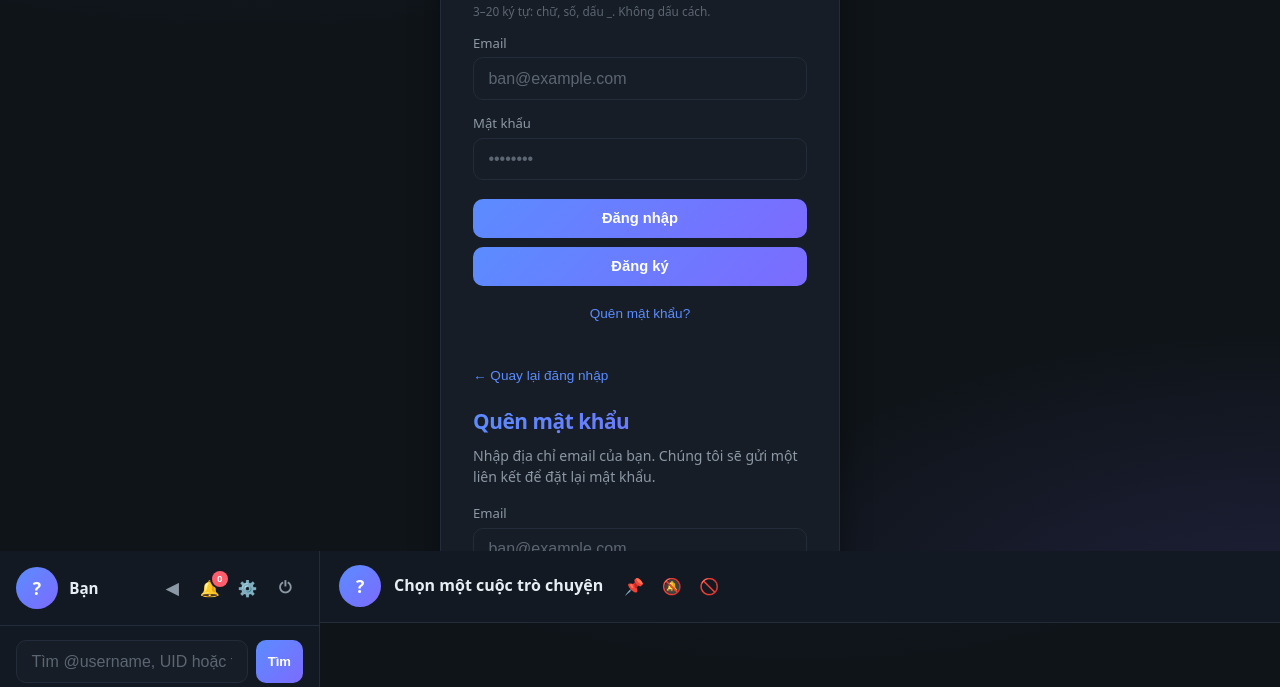
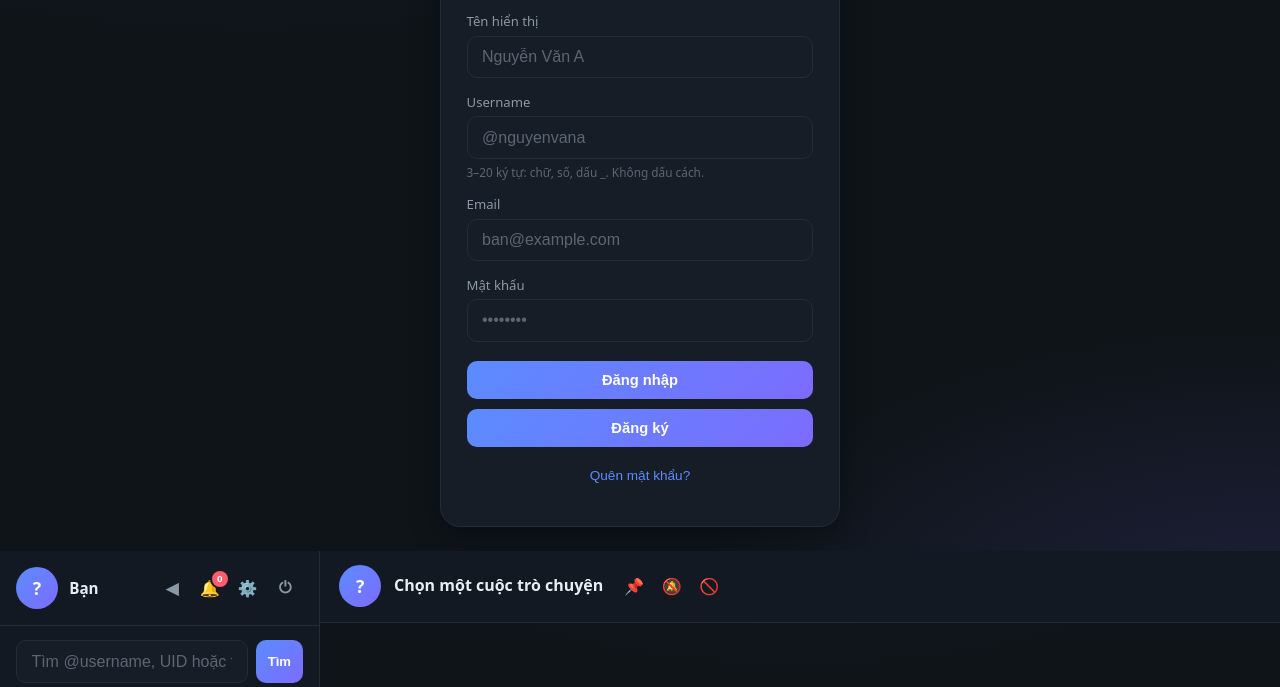
Before and after one commit to Ruynak22/Starment-Chat, a plain HTML site: page index.html in a window 1280 px wide. Shown: the part 249-936 px from the top of the page. Drawn offline with Linux system fonts and the light colour scheme; no server answers.

Commit message:
Rebuild auth screens: consistent login/register, no scroll

```diff
--- a/css/style.css
+++ b/css/style.css
@@ -145,6 +145,7 @@ body.no-animations *, body.no-animations *::before, body.no-animations *::after
   align-items: center;
   justify-content: center;
   padding: 1.5rem;
+  overflow: hidden;
   background:
     radial-gradient(1200px 600px at 20% -10%, rgba(91, 140, 255, .15), transparent 60%),
     radial-gradient(1000px 500px at 100% 110%, rgba(124, 107, 255, .15), transparent 60%),
@@ -154,11 +155,15 @@ body.no-animations *, body.no-animations *::before, body.no-animations *::after
 .auth-card {
   width: 100%;
   max-width: 400px;
+  max-height: 100%;
   background: var(--bg-elev);
   border: 1px solid var(--border);
   border-radius: 20px;
-  padding: 2rem;
+  padding: 1.6rem;
   box-shadow: var(--shadow);
+  display: flex;
+  flex-direction: column;
+  overflow: hidden;
 }
 
 .auth-brand { text-align: center; margin-bottom: 1.5rem; }
```
